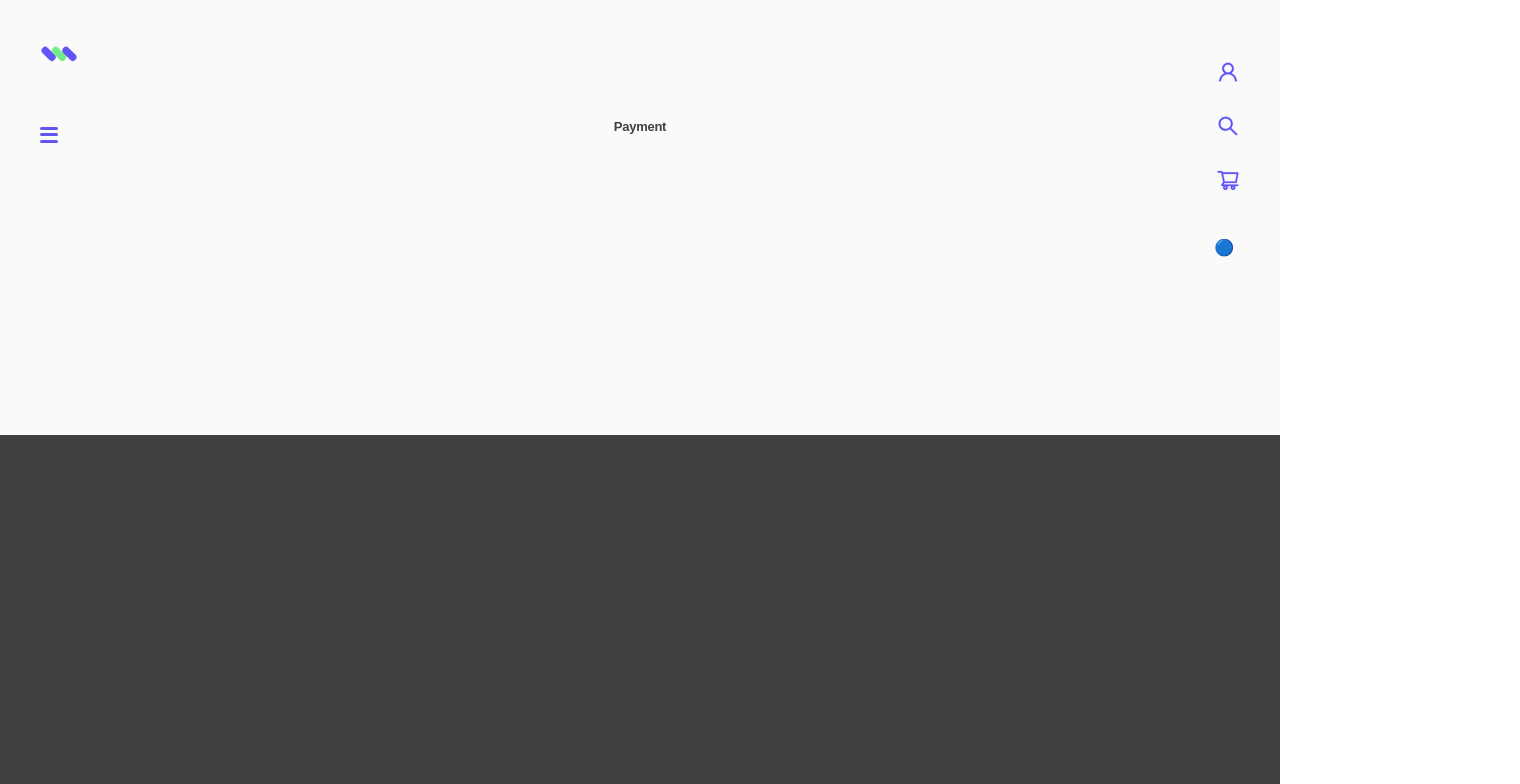
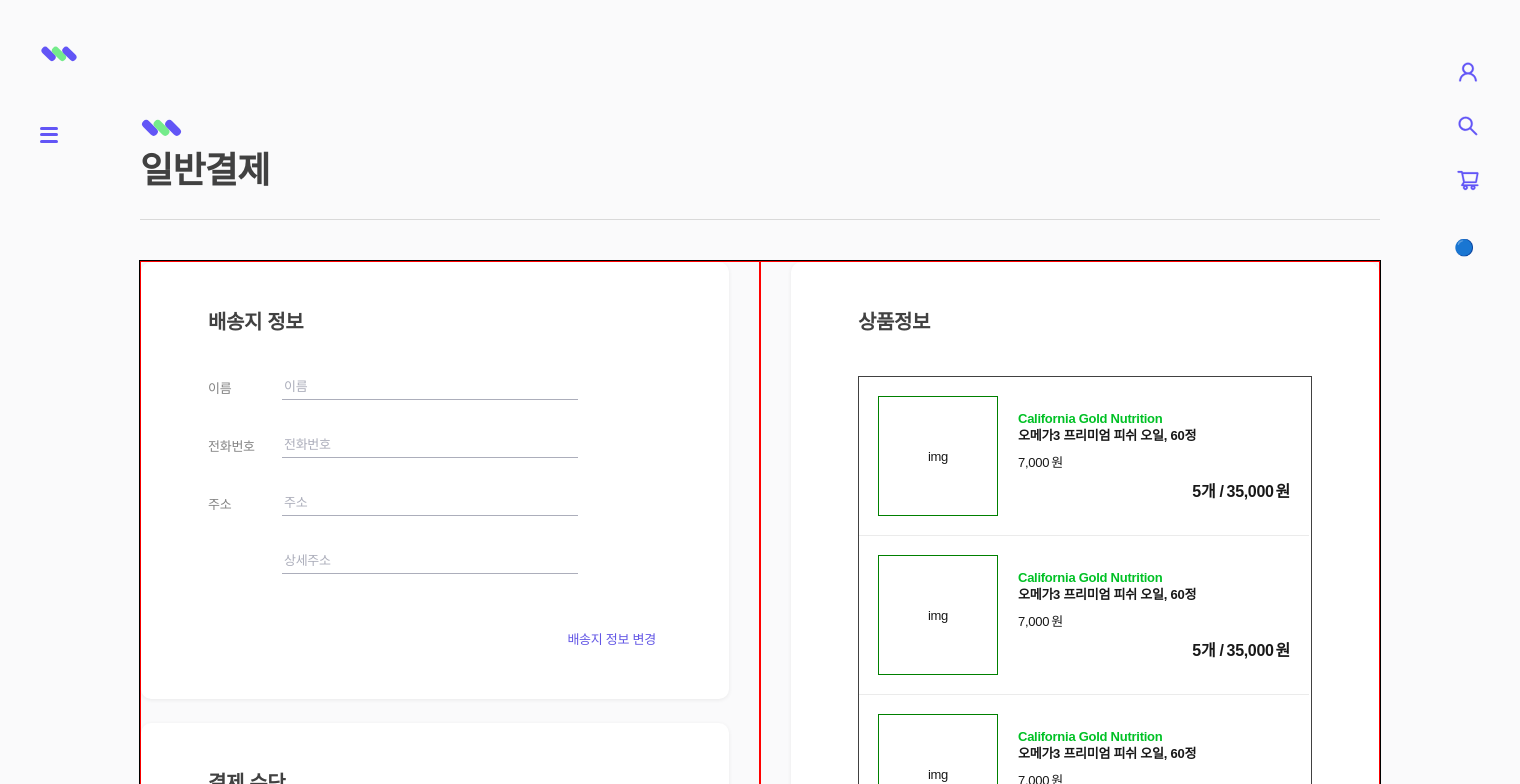
Before and after one commit to codestates-seb/seb40_main_033, a React (Create React App) app in the folder client/: page /pay/normal in a window 1280 px wide. Shown: the top 784 px of the page, 1520 px wide, since content can reach past the window. Built offline with nearby package versions, Linux system fonts and the light colour scheme; a web font is replaced by a local one.

Commit message:
:lipstick: design: 결제페이지 컴포넌트 UI 구현 중간단계 완료 #119

```diff
--- a/client/src/pages/Payment.js
+++ b/client/src/pages/Payment.js
@@ -1,6 +1,46 @@
 // 일반결제 페이지
+import styled, { css } from 'styled-components';
+import PageTitle from '../components/Etc/PageTitle';
+import { DestinationInfo } from '../components/Etc/PayInfo';
+import FinalPaymentInformation from '../components/Etc/FinalPaymentInfomation';
+import PayItemInformation from '../components/Etc/PayItemInformation';
+import PayDestination from '../components/Etc/PayDestination';
+import PaymentInfoMethod from '../components/Etc/PaymentInfoMethod';
+
 function Payment() {
-	return <h1>Payment</h1>;
+	return (
+		<>
+			<PageTitle title="일반결제" />
+			<PaymentContainer>
+				<PayInfoBox left>
+					<PaymentInfoMethod />
+				</PayInfoBox>
+				<PayInfoBox right>
+					<PayItemInformation />
+					<FinalPaymentInformation />
+				</PayInfoBox>
+			</PaymentContainer>
+		</>
+	);
 }
 
+const PaymentContainer = styled.main`
+	display: flex;
+	flex-direction: row;
+	border: 1px solid black; // 구분을 위한 임시 속성
+`;
+const PayInfoBox = styled.article`
+	width: 620px;
+	display: flex;
+	flex-direction: column;
+	border: 1px solid red; // 구분을 위한 임시 속성
+	${(props) =>
+		props.left
+			? css`
+					padding-right: 30px;
+			  `
+			: css`
+					padding-left: 30px;
+			  `}
+`;
 export default Payment;
```
